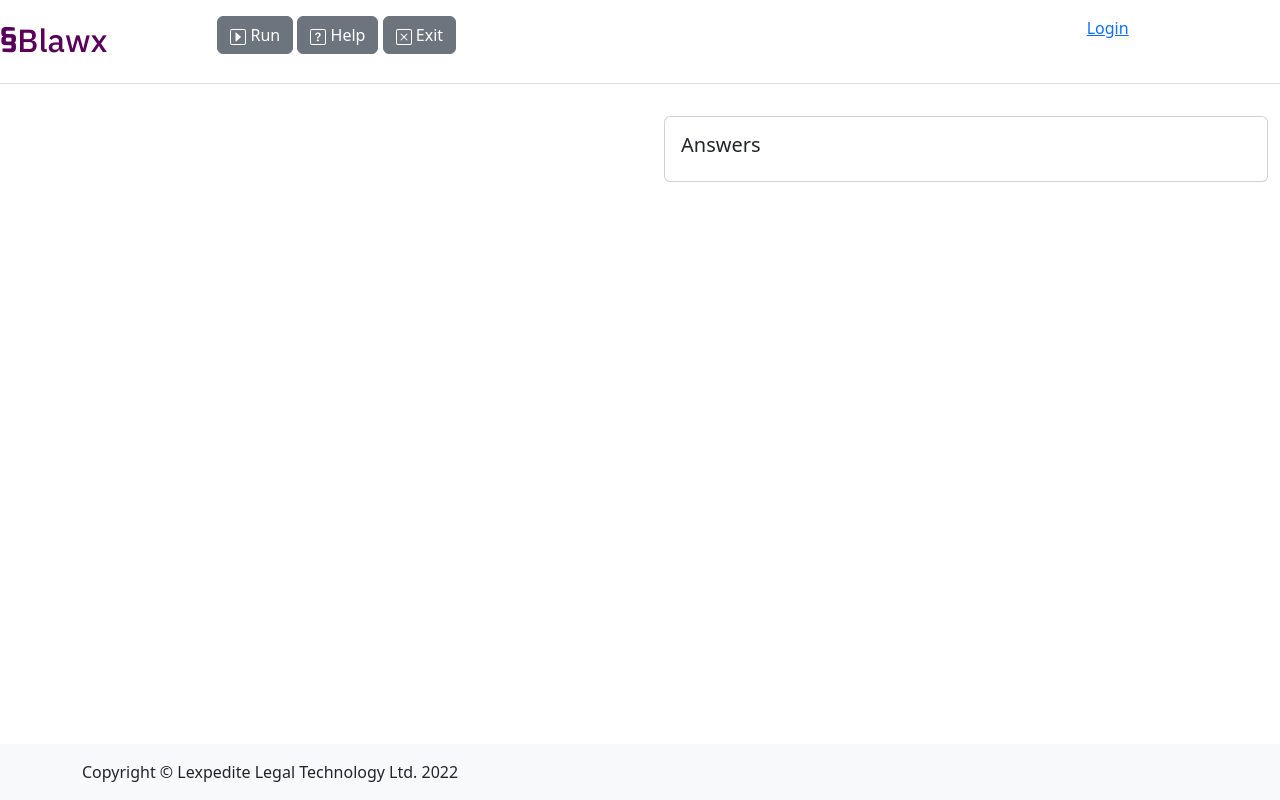
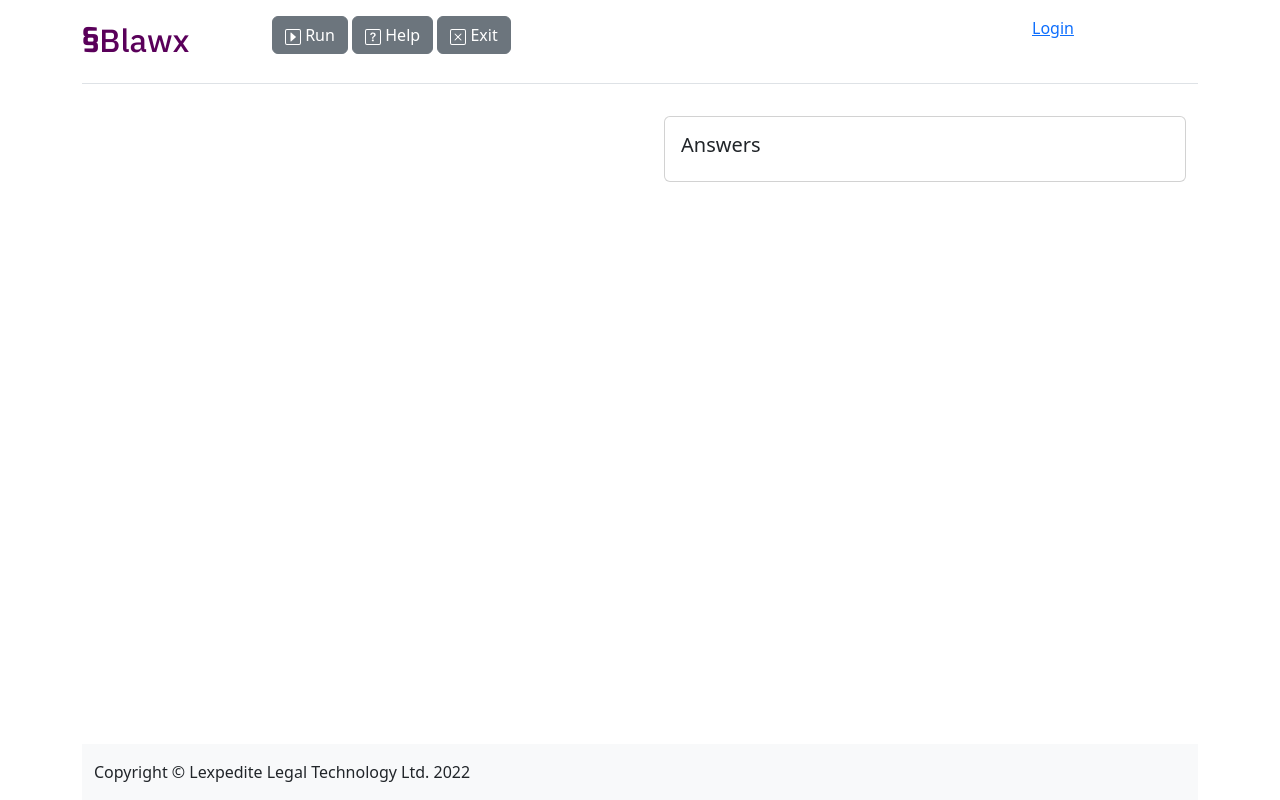
Before and after one commit to Lexpedite/blawx, a Django app: template blawx/templates/blawx/scenario_editor.html in a window 1280 px wide. Run offline with Django 4.2, Linux system fonts and the light colour scheme; the template is opened without the code that fills it, so the values that code supplies are empty; some libraries are stand-ins or nearby versions.

Commit message:
fix flickering by containing the app

```diff
--- a/blawx/templates/blawx/scenario_editor.html
+++ b/blawx/templates/blawx/scenario_editor.html
@@ -36,7 +36,7 @@
     <script src="{% static 'blawx/jquery.min.js' %}"></script>
 
 </head>
-<body class="d-flex flex-column vh-100">
+<body class="container d-flex flex-column vh-100">
     {% csrf_token %}
     <header class="py-3 mb-3 border-bottom">
         <div class="row">
```
